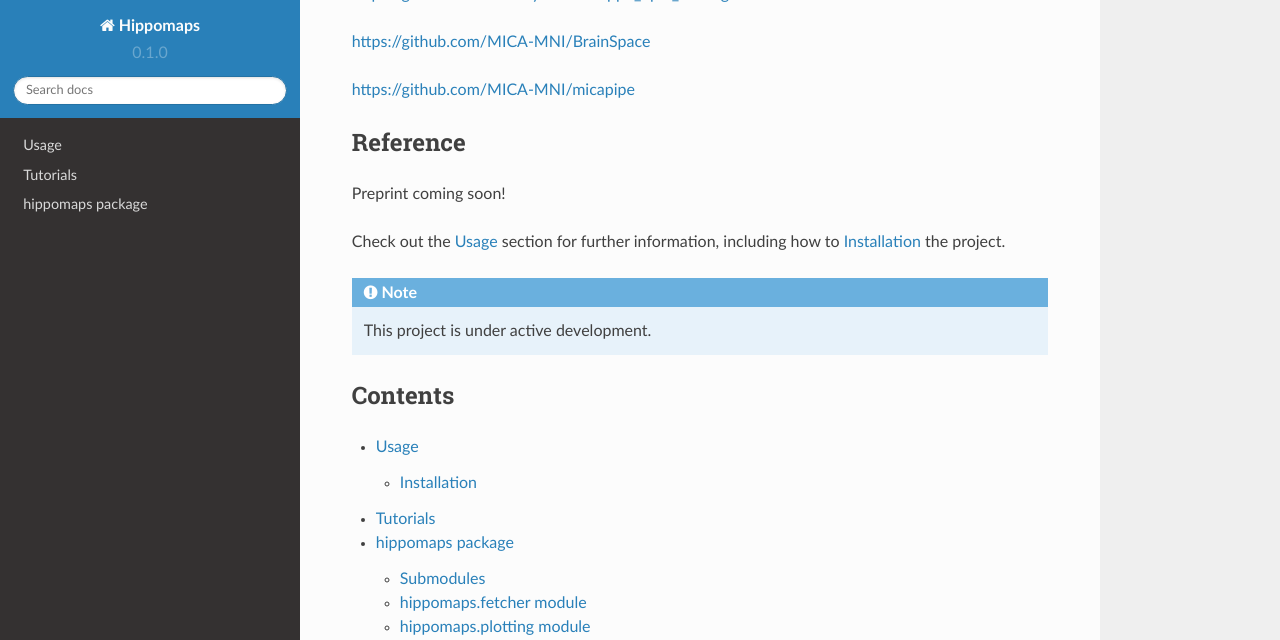
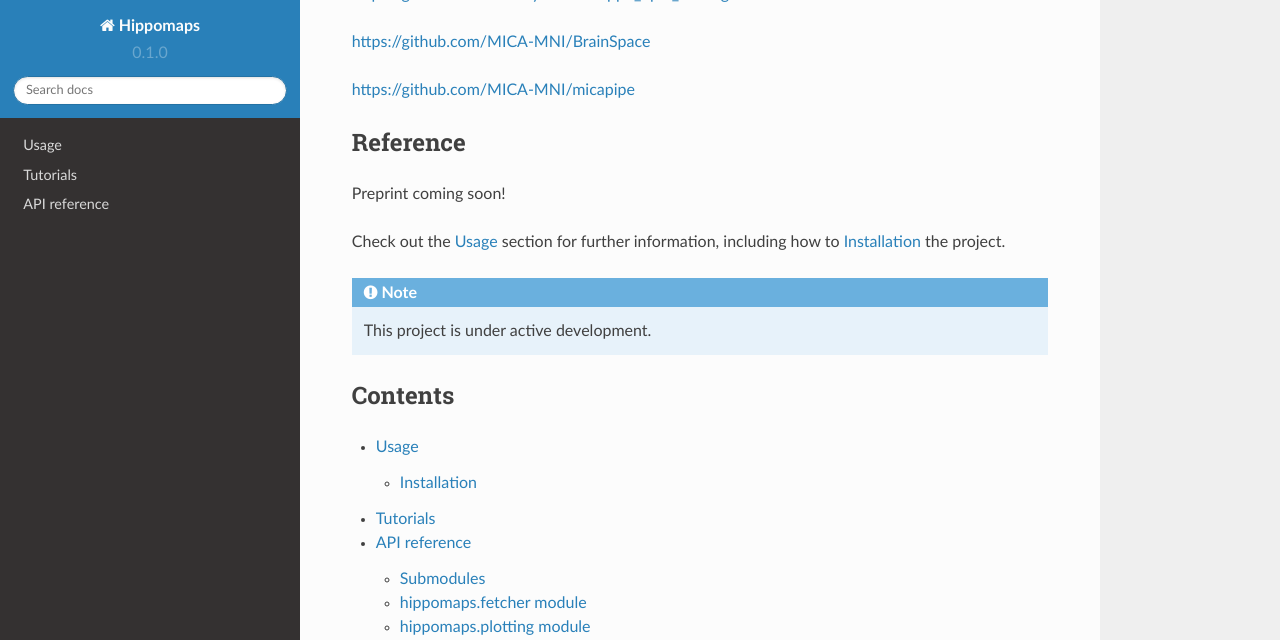
Before and after one commit to jordandekraker/hippomaps, a Sphinx documentation site: the page built from docs/source/index.rst, in a window 1280 px wide and 900 px high, scrolled down 642 px. Shown: the top 640 px of the window. Built offline with Sphinx 7.4.7 and the Read the Docs theme 2.0.0, drawn with Linux system fonts in a browser that asks for light colours; pages that are not in the unit, such as notebooks, are missing from menus.

Commit message:
index edited

```diff
--- a/docs/source/api.rst
+++ b/docs/source/api.rst
@@ -1,4 +1,4 @@
-hippomaps package
+API reference
 =================
 
 Submodules
```
